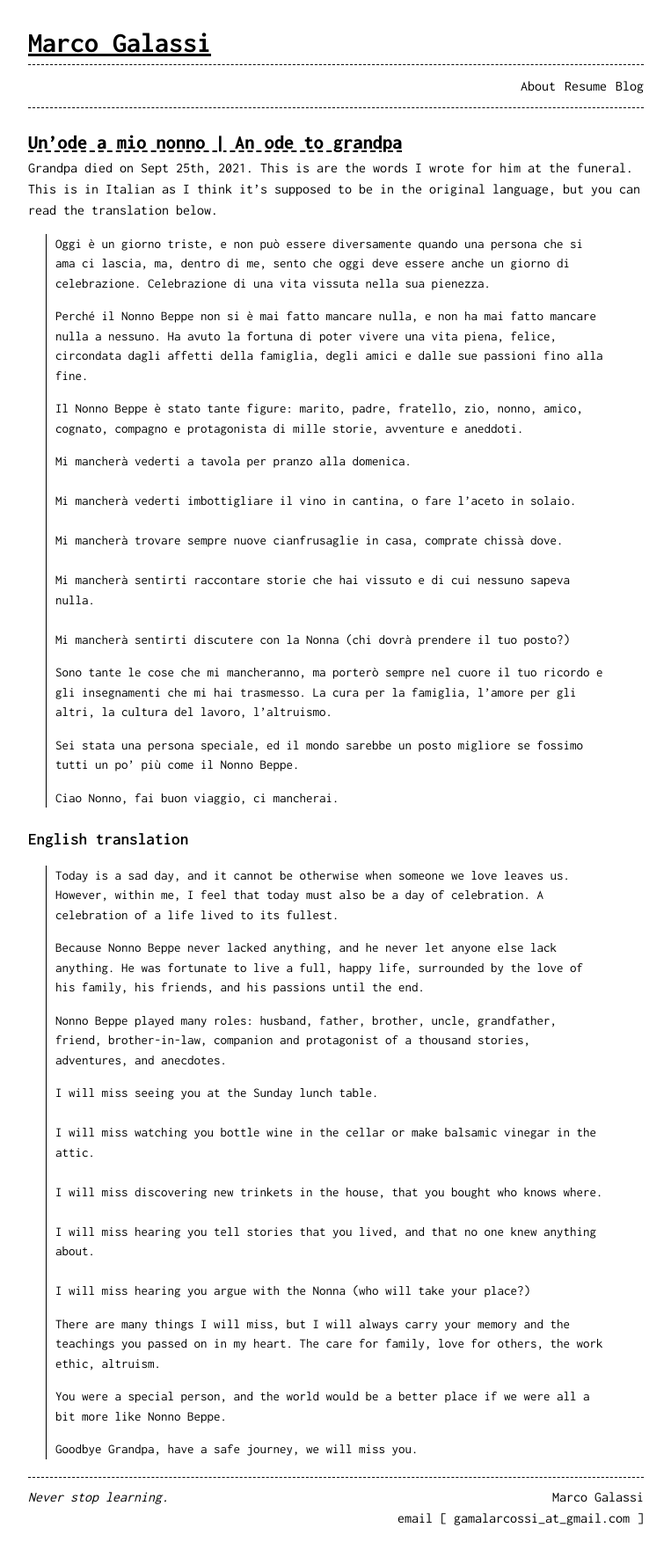
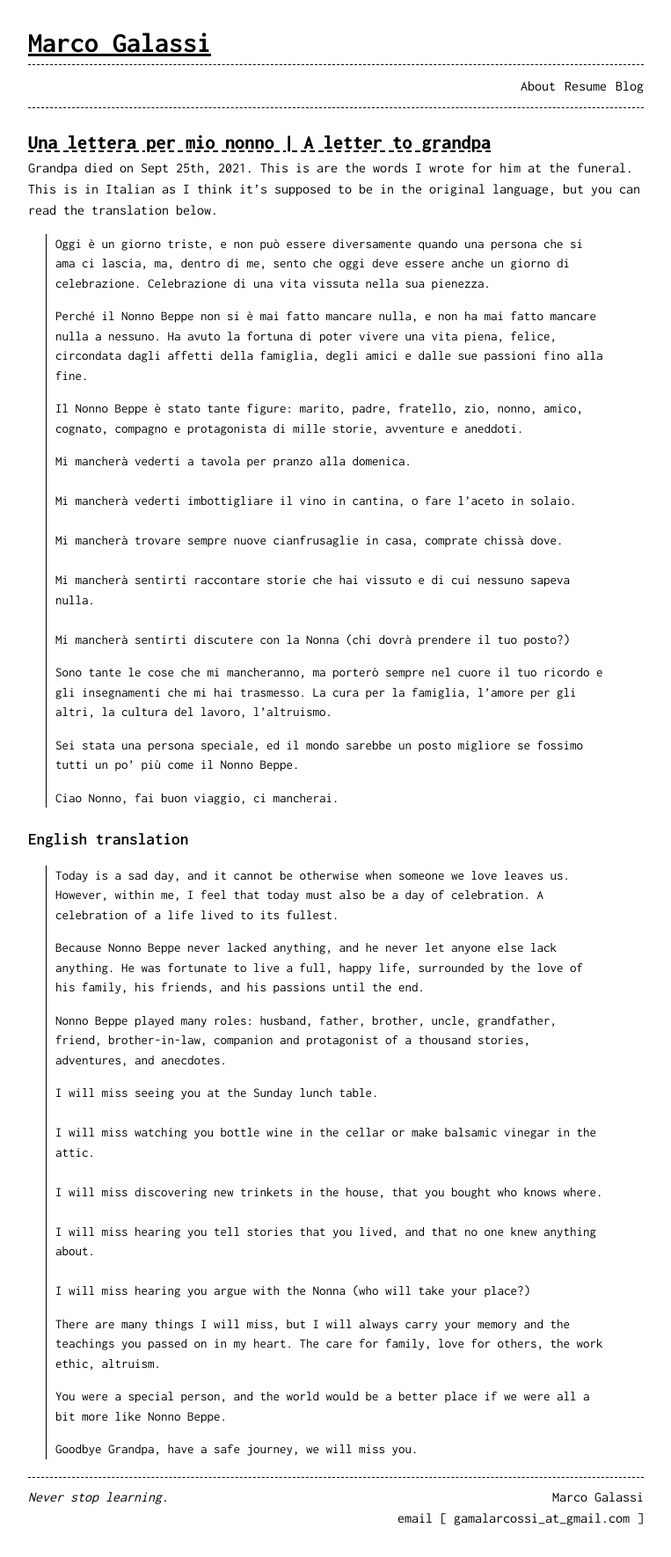
Before and after one commit to officer-rosmarino/officer-rosmarino.github.io, a Jekyll site: the page built from _posts/2024-01-10-grandpa.markdown, in a window 1280 px wide. Shown: the whole page at 88% size, without its empty margins (258-1021 px from the left). Built offline with Jekyll 4.4.1, drawn with Linux system fonts in a browser that asks for light colours.

Commit message:
fix grandpa

```diff
--- a/_posts/2024-01-10-grandpa.markdown
+++ b/_posts/2024-01-10-grandpa.markdown
@@ -1,12 +1,12 @@
 ---
 layout: post
-title:  Un ode a mio nonno | An ode to grandpa
+title:  Una lettera per mio nonno | A letter to grandpa
 date:   2024-01-10 09:41:43 +0100
 categories: misc
 tags: grandpa family
 ---
 
-## Un'ode a mio nonno | An ode to grandpa
+## Una lettera per mio nonno | A letter to grandpa
 
 Grandpa died on Sept 25th, 2021. This is are the words I wrote for him at the funeral. This is in Italian as I think it's supposed to be in the original language, but you can read the translation below.
 
```
